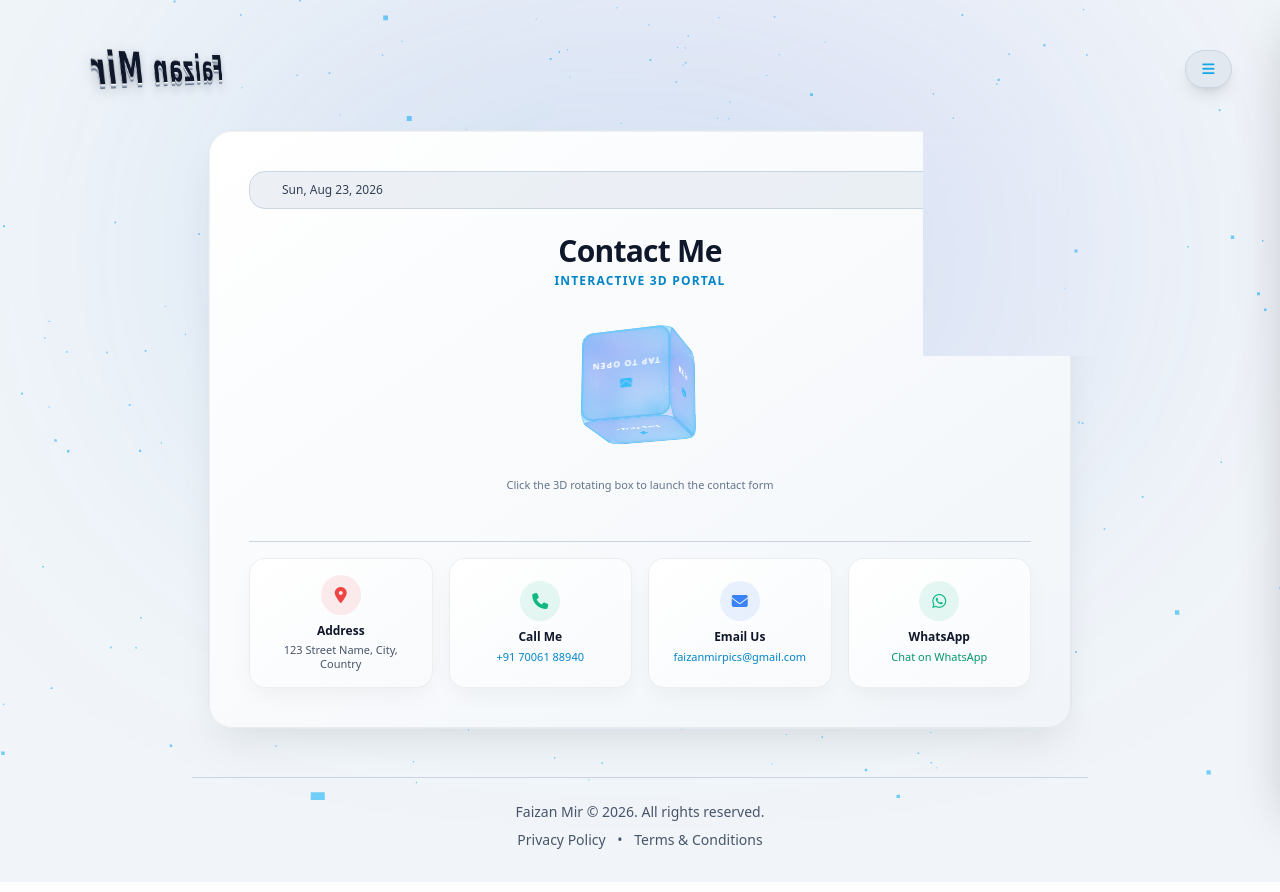
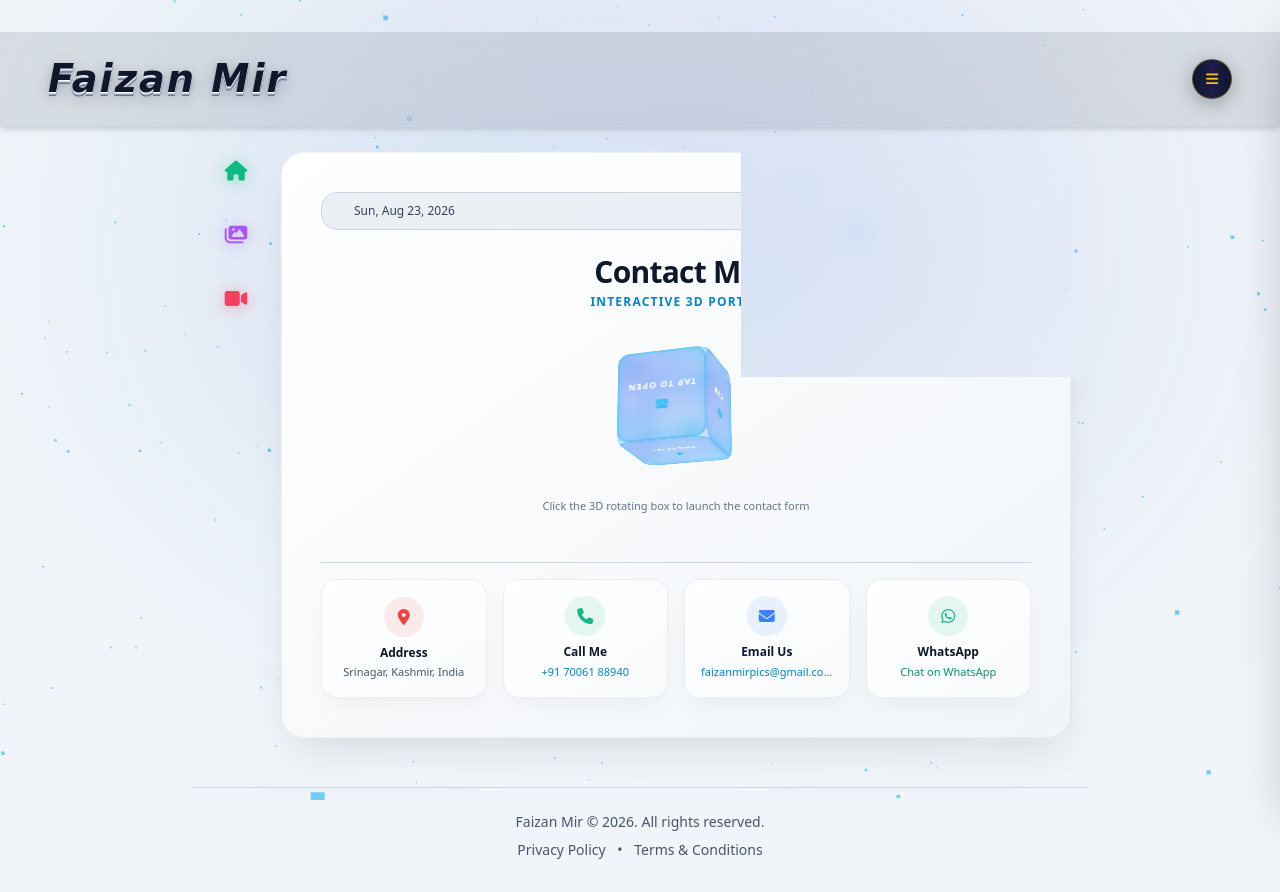
Before and after one commit to bhataru/FMJ, a FastAPI app: page /contact in a window 1280 px wide. Run offline with FastAPI, Linux system fonts and the light colour scheme; parts of the project's set-up code (start-up, migrations or seed data) failed here and were passed over; some libraries are stand-ins or nearby versions.

Commit message:
Update platform backend and frontend layouts

```diff
--- a/templates/contact.html
+++ b/templates/contact.html
@@ -39,12 +39,6 @@
         }
         #menu-drawer { transition: transform 0.3s cubic-bezier(0.4, 0, 0.2, 1); }
 
-        /* Continuous Full 360-degree Rotation Animation */
-        @keyframes fullSpin3D {
-            0% { transform: perspective(600px) rotateY(0deg); }
-            100% { transform: perspective(600px) rotateY(360deg); }
-        }
-
         .text-3d-cursive {
             font-family: 'Great Vibes', 'Pinyon Script', 'Brush Script MT', cursive, serif;
             font-size: clamp(1.8rem, 3vw, 2.4rem);
@@ -53,7 +47,6 @@
             letter-spacing: 0.05em;
             display: inline-block;
             transform-style: preserve-3d;
-            animation: fullSpin3D 10s linear infinite;
             color: #f8fafc;
             text-shadow:
                 0 1px 0 #cbd5e1,
@@ -75,13 +68,11 @@
                 0 2px 5px rgba(15, 23, 42, 0.15);
         }
 
-        .text-3d-cursive:hover {
-            animation-play-state: paused;
-        }
-
         .drawer-link {
             position: relative;
-            display: inline-block;
+            display: inline-flex;
+            align-items: center;
+            gap: 0.75rem;
             transition: color 0.3s ease;
         }
         .drawer-link::after {
@@ -91,12 +82,13 @@
             height: 2px;
             bottom: -4px;
             left: 0;
-            background-color: #38bdf8;
             transition: width 0.3s ease-in-out;
         }
         .drawer-link:hover::after {
             width: 100%;
         }
+        .drawer-link-contact::after { background-color: #fbbf24; }
+        .drawer-link-about::after { background-color: #38bdf8; }
 
         /* Interactive 3D Cube Styles for Form Trigger */
         .scene-container {
@@ -195,39 +187,54 @@
 
     <div class="absolute top-0 left-1/2 -translate-x-1/2 w-full max-w-[900px] h-[500px] bg-gradient-to-tr from-sky-600/15 to-indigo-600/15 blur-[140px] rounded-full pointer-events-none"></div>
 
-    <!-- Header with 360-degree Rotating 3D Cursive Name -->
-    <header class="relative z-20 flex justify-between items-center w-full px-4 sm:px-12 mb-6">
-        <a href="/" class="py-2 inline-block">
+    <!-- Premium Header Section -->
+    <header class="relative z-20 flex justify-between items-center w-full px-6 sm:px-12 py-3.5 mb-6 bg-slate-900/10 dark:bg-slate-900/60 backdrop-blur-xl border-b border-slate-300/60 dark:border-slate-800/80 shadow-md box-border">
+        <a href="/" class="py-1 inline-block">
             <span class="text-3d-cursive">Faizan Mir</span>
         </a>
-        <button onclick="toggleMenu()" class="flex items-center gap-2 bg-slate-200 dark:bg-slate-900/80 border border-slate-300 dark:border-slate-700/50 px-4 py-2 rounded-full text-slate-700 dark:text-slate-300 hover:text-sky-500 dark:hover:text-sky-400 hover:border-sky-500 hover:scale-105 transition shadow-lg text-xs font-semibold uppercase tracking-wider" title="Open Menu">
-            <i class="fa-solid fa-bars text-sm text-sky-500 dark:text-sky-400"></i>
+        <button onclick="toggleMenu()" class="group flex items-center justify-center bg-gradient-to-r from-slate-900 via-indigo-950 to-slate-900 text-amber-300 dark:from-slate-800 dark:via-indigo-900 dark:to-slate-800 w-10 h-10 rounded-full hover:scale-105 transition-all duration-300 shadow-[0_4px_20px_rgba(0,0,0,0.3)] cursor-pointer border border-amber-400/30 hover:border-amber-400/70" title="Open Menu">
+            <i class="fa-solid fa-bars text-sm text-amber-400 transition-transform group-hover:rotate-90 duration-300"></i>
         </button>
     </header>
 
     <!-- Slide-out Drawer Menu -->
     <div id="menu-backdrop" class="fixed inset-0 bg-black/60 backdrop-blur-sm z-40 hidden opacity-0 transition-opacity duration-300" onclick="toggleMenu()"></div>
-    <div id="menu-drawer" class="fixed top-0 right-0 w-72 h-full bg-gradient-to-b from-indigo-950 via-purple-900 to-slate-950 text-white z-50 transform translate-x-full shadow-2xl border-l border-white/10 flex flex-col p-8">
+    <div id="menu-drawer" class="fixed top-0 right-0 w-72 h-full bg-gradient-to-b from-indigo-950 via-purple-900 to-slate-950 text-white z-50 transform translate-x-full shadow-2xl border-l border-white/10 flex flex-col p-8 box-border">
         <div class="flex justify-between items-center mb-10">
-            <button onclick="toggleTheme()" class="w-10 h-10 rounded-full bg-white/10 flex items-center justify-center text-amber-300 shadow-inner hover:scale-105 transition" title="Toggle Theme">
+            <button onclick="toggleTheme()" class="w-10 h-10 rounded-full bg-white/10 flex items-center justify-center text-amber-300 shadow-inner hover:scale-105 transition cursor-pointer border-0" title="Toggle Theme">
                 <i class="fa-solid fa-sun dark:hidden"></i>
                 <i class="fa-solid fa-moon hidden dark:inline"></i>
             </button>
-            <button onclick="toggleMenu()" class="text-white/70 hover:text-white hover:scale-110 transition text-lg p-2"><i class="fa-solid fa-xmark"></i></button>
+            <button onclick="toggleMenu()" class="text-white/70 hover:text-white hover:scale-110 transition text-lg p-2 cursor-pointer border-0"><i class="fa-solid fa-xmark"></i></button>
         </div>
         <nav class="space-y-6 flex-1 text-lg font-medium">
-            <a href="/home" onclick="toggleMenu()" class="block text-white/80 hover:text-sky-400 drawer-link">Home</a>
-            <a href="/photos" onclick="toggleMenu()" class="block text-white/80 hover:text-sky-400 drawer-link">Photos</a>
-            <a href="/videos" onclick="toggleMenu()" class="block text-white hover:text-sky-400 drawer-link">Videos</a>
-            <a href="/contact" onclick="toggleMenu()" class="block text-white hover:text-sky-400 drawer-link">Contact</a>
-            <a href="/" onclick="toggleMenu()" class="block text-white hover:text-sky-400 drawer-link">About</a>
+            <a href="/contact" onclick="toggleMenu()" class="block text-white/80 hover:text-amber-400 drawer-link drawer-link-contact">
+                <i class="fa-solid fa-envelope w-5 text-amber-400"></i> Contact
+            </a>
+            <a href="/" onclick="toggleMenu()" class="block text-white/80 hover:text-sky-400 drawer-link drawer-link-about">
+                <i class="fa-solid fa-user w-5 text-sky-400"></i> About
+            </a>
         </nav>
         <div class="text-xs text-white/40 pt-4 border-t border-white/10">Designed By Deadend</div>
     </div>
 
     <!-- MAIN RESPONSIVE CONTAINER -->
-    <main class="relative z-10 w-full max-w-4xl mx-auto px-4 my-auto">
-        <div class="card-3d rounded-3xl p-5 sm:p-10 border border-slate-200 dark:border-white/10 relative overflow-hidden">
+    <main class="relative z-10 w-full max-w-4xl mx-auto px-4 my-auto flex items-start gap-3 sm:gap-6">
+
+        <!-- Floating Navigation Icons -->
+        <div class="flex flex-col gap-6 flex-shrink-0 sticky top-28 pl-1 sm:pl-2">
+            <a href="/home" class="w-10 h-10 flex items-center justify-center bg-transparent hover:scale-125 transition-transform group border-0 outline-none shadow-none" title="Home">
+                <i class="fa-solid fa-house text-emerald-500 text-xl transition-transform drop-shadow-[0_2px_8px_rgba(16,185,129,0.4)]"></i>
+            </a>
+            <a href="/photos" class="w-10 h-10 flex items-center justify-center bg-transparent hover:scale-125 transition-transform group border-0 outline-none shadow-none" title="Photos">
+                <i class="fa-solid fa-images text-purple-500 text-xl transition-transform drop-shadow-[0_2px_8px_rgba(168,85,247,0.4)]"></i>
+            </a>
+            <a href="/videos" class="w-10 h-10 flex items-center justify-center bg-transparent hover:scale-125 transition-transform group border-0 outline-none shadow-none" title="Videos">
+                <i class="fa-solid fa-video text-rose-500 text-xl transition-transform drop-shadow-[0_2px_8px_rgba(244,63,94,0.4)]"></i>
+            </a>
+        </div>
+
+        <div class="flex-1 card-3d rounded-3xl p-5 sm:p-10 border border-slate-200 dark:border-white/10 relative overflow-hidden box-border w-full">
 
             <!-- LIVE CLOCK & DATE WIDGET -->
             <div class="flex flex-col sm:flex-row items-center justify-between bg-slate-200/60 dark:bg-slate-900/50 border border-slate-300 dark:border-slate-800/80 rounded-2xl px-4 py-2.5 mb-6 text-xs text-slate-700 dark:text-slate-300 gap-1 sm:gap-0">
@@ -261,7 +268,7 @@
                 <form onsubmit="handleFormSubmit(event)" class="space-y-4 pt-4 border-t border-slate-300 dark:border-slate-800/80 text-xs">
                     <div class="flex items-center justify-between mb-1">
                         <span class="text-[11px] text-sky-500 font-semibold uppercase tracking-wider">Secure Message Channel</span>
-                        <button type="button" onclick="closeContactForm()" class="text-slate-400 hover:text-white text-[11px] underline">Close Form</button>
+                        <button type="button" onclick="closeContactForm()" class="text-slate-400 hover:text-white text-[11px] underline cursor-pointer border-0 bg-transparent">Close Form</button>
                     </div>
                     <div>
                         <label class="block text-slate-700 dark:text-slate-300 mb-1 font-medium">Your Name</label>
@@ -275,7 +282,7 @@
                         <label class="block text-slate-700 dark:text-slate-300 mb-1 font-medium">Message</label>
                         <textarea rows="4" id="contact-message" required class="w-full bg-slate-200/80 dark:bg-slate-900/80 border border-slate-300 dark:border-slate-700/60 rounded-xl px-4 py-2.5 text-slate-900 dark:text-white focus:outline-none focus:border-sky-500 transition resize-none text-sm" placeholder="Write your message..."></textarea>
                     </div>
-                    <button type="submit" class="w-full bg-sky-600 hover:bg-sky-500 text-white font-semibold py-3 rounded-xl transition shadow-lg uppercase tracking-wider text-xs">Send via WhatsApp</button>
+                    <button type="submit" class="w-full bg-sky-600 hover:bg-sky-500 text-white font-semibold py-3 rounded-xl transition shadow-lg uppercase tracking-wider text-xs cursor-pointer border-0">Send via WhatsApp</button>
                 </form>
             </div>
 
@@ -288,13 +295,13 @@
             <div class="grid grid-cols-1 sm:grid-cols-2 lg:grid-cols-4 gap-4 pt-4 border-t border-slate-300 dark:border-slate-800/80">
 
                 <!-- Address Card -->
-                <a href="https://www.google.com/maps/search/?api=1&query=123+Street+Name,+City,+Country" target="_blank" rel="noopener noreferrer" class="info-card rounded-2xl p-4 text-center group">
+                <a href="https://www.google.com/maps/search/?api=1&query=Srinagar,+Kashmir,+India" target="_blank" rel="noopener noreferrer" class="info-card rounded-2xl p-4 text-center group">
                     <div class="w-10 h-10 rounded-full bg-red-500/10 text-red-500 flex items-center justify-center text-base mb-2 group-hover:scale-110 transition">
                         <i class="fa-solid fa-location-dot"></i>
                     </div>
                     <h3 class="text-xs font-bold text-slate-900 dark:text-white mb-1">Address</h3>
                     <p class="text-[11px] text-slate-600 dark:text-slate-400 leading-tight">
-                        123 Street Name, City, Country
+                        Srinagar, Kashmir, India
                     </p>
                 </a>
 
@@ -337,7 +344,7 @@
     </main>
 
     <!-- WEBSITE FOOTER -->
-    <footer class="relative z-10 w-full max-w-2xl lg:max-w-4xl mx-auto px-4 mt-12 pt-6 border-t border-slate-300 dark:border-slate-800 text-center text-xs sm:text-sm text-slate-600 dark:text-slate-400 space-y-2">
+    <footer class="relative z-10 w-full max-w-2xl lg:max-w-4xl mx-auto px-4 mt-12 pt-6 border-t border-slate-300 dark:border-slate-800 text-center text-xs sm:text-sm text-slate-600 dark:text-slate-400 space-y-2 box-border">
         <p>Faizan Mir &copy; <span id="current-year"></span>. All rights reserved.</p>
         <p class="space-x-2">
             <a href="/privacy" class="hover:text-sky-500 dark:hover:text-sky-400 transition">Privacy Policy</a>
```
Also changed, not shown: templates/home.html (+22 -0 lines), templates/index.html (+21 -1 lines).
